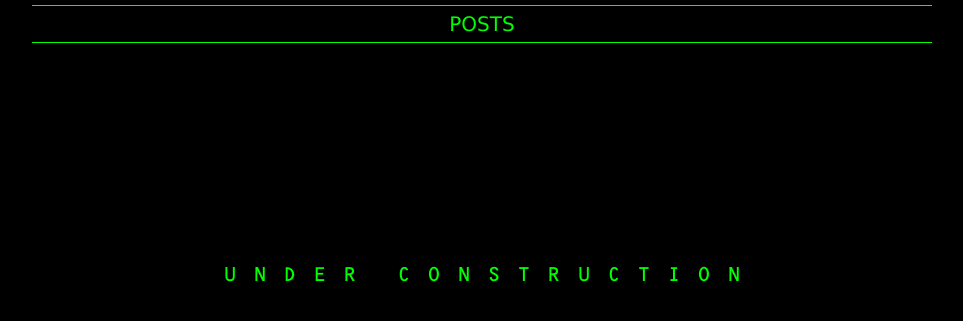
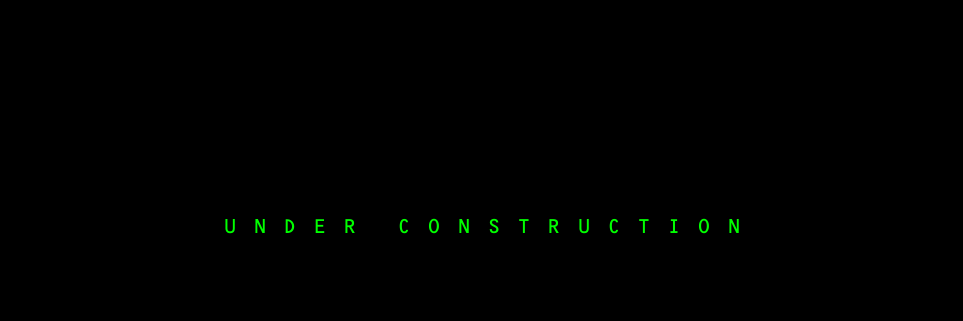
Before and after one commit to Kenneth-Posey/kenneth-posey.github.io, a Jekyll site: the page built from index.html, in a window 1280 px wide. Shown: the top 321 px of the page, without its empty margins (158-1121 px from the left). Built offline with Jekyll 4.4.1, drawn with Linux system fonts in a browser that asks for light colours.

Commit message:
Remove hanging divs

```diff
--- a/index.html
+++ b/index.html
@@ -3,8 +3,6 @@ layout: default
 ---
 
 <div class="home">
-
-  <h1 class="page-heading">Posts</h1>
         <!--
         <ul class="post-list">
           {% for post in site.posts %}
@@ -18,10 +16,6 @@ layout: default
           {% endfor %}
         </ul>
         -->
-  <div class="container interior-wrapper">
-    <div id="start-menu" class="matrix-font"></div>
-    <div id="content">
-      <div id="content-body" class="content-body-class" tabindex="5000" style="height: 869px; overflow: hidden; outline: none;">
     <div style="margin-top: 200px; font-size:24px; text-align: center; width: 700px; margin-left: 100px;" class="matrix-font">
       <span data-original="U" class="under-construction">U</span>
       <span data-original="N" class="under-construction">N</span>
@@ -43,8 +37,3 @@ layout: default
       <span data-original="N" class="under-construction">N</span>
     </div>
 </div>
-    </div>
-  </div>
-  <p class="rss-subscribe">subscribe <a href="{{ "/feed.xml" | prepend: site.baseurl }}">via RSS</a></p>
-
-</div>
```
Lines whose indentation alone changed are shown as unchanged.
